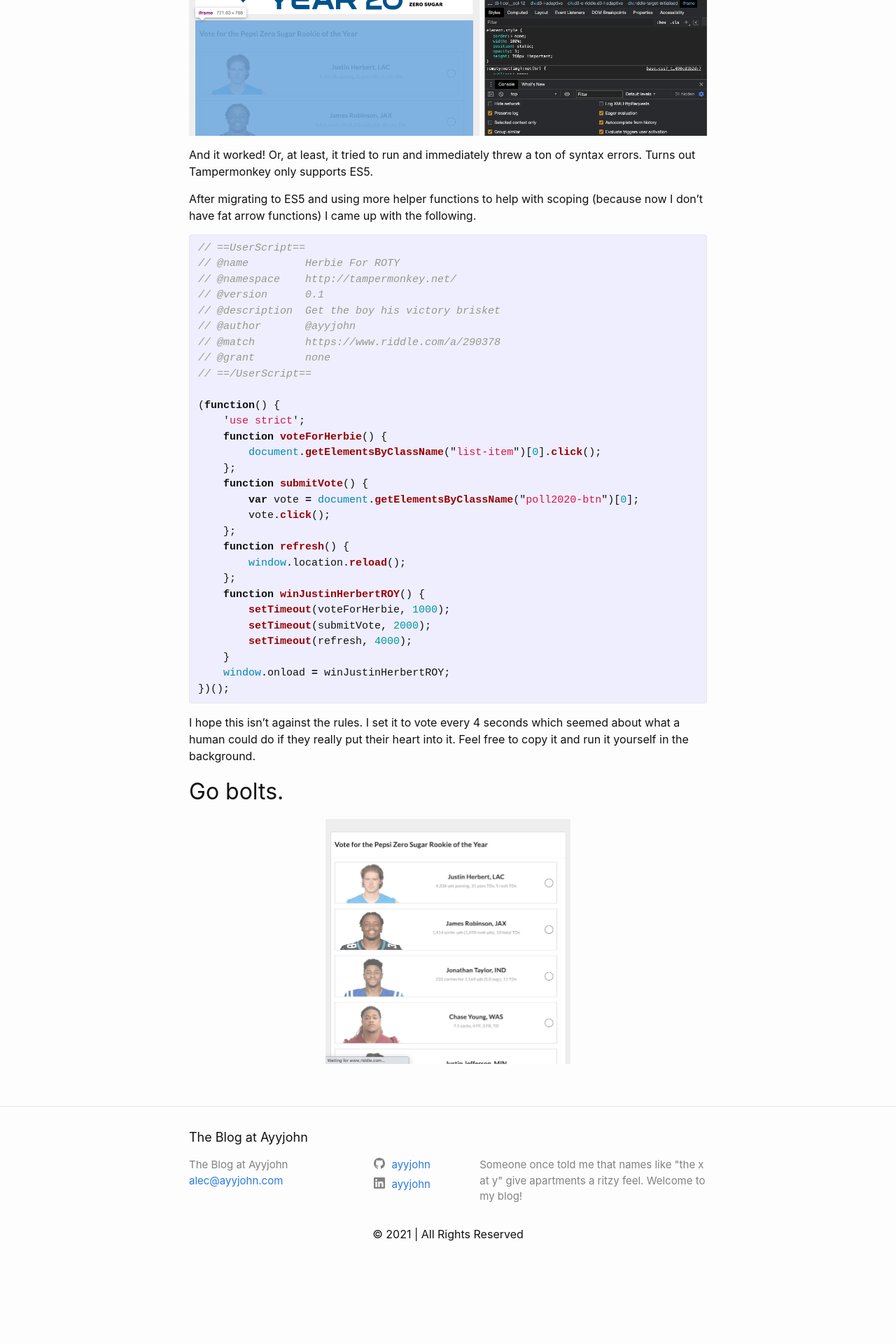
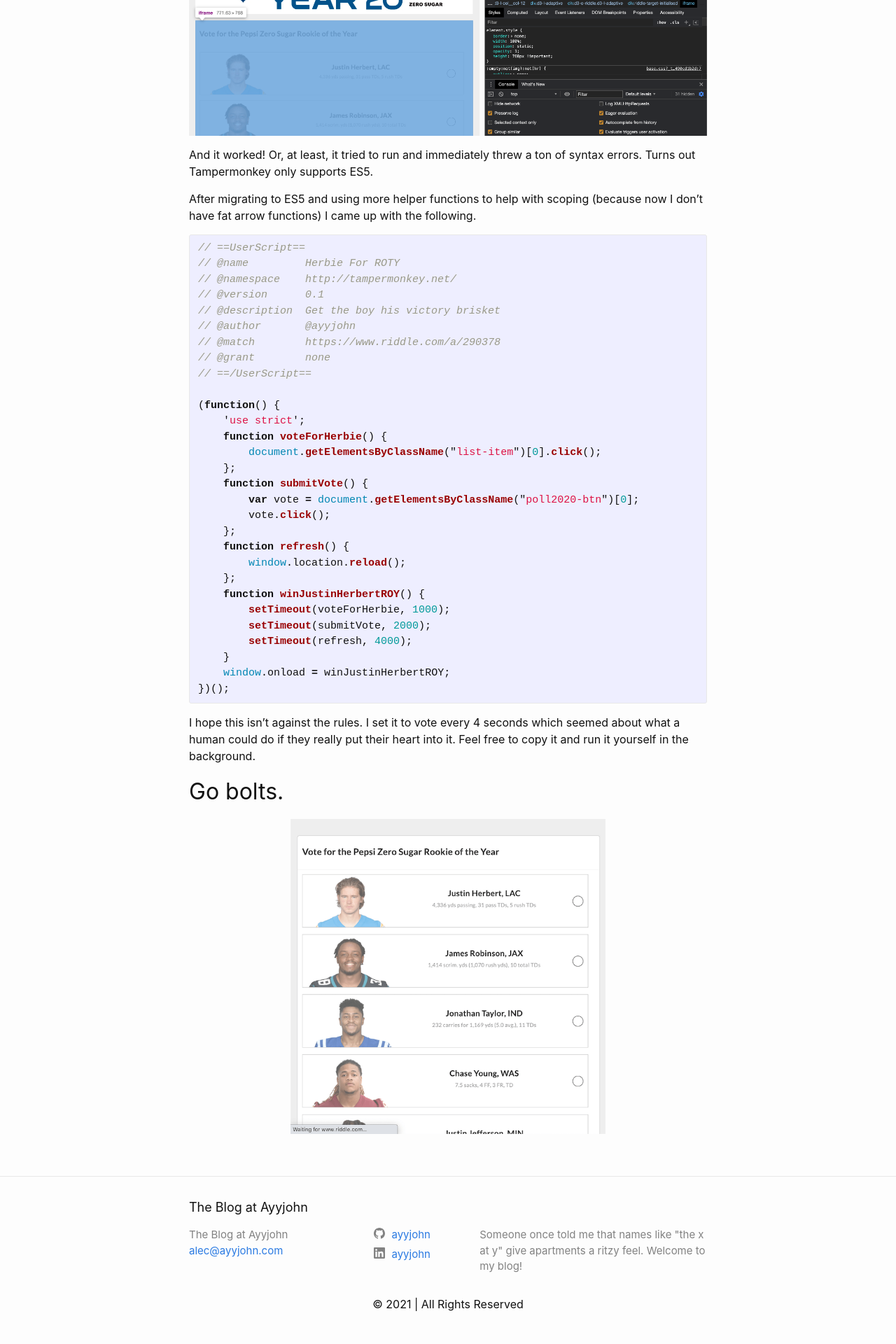
Before and after one commit to ayyjohn/ayyjohn.github.io, a Jekyll site: the page built from _posts/2021-01-11-herbie-for-roty.markdown, in a window 1280 px wide. Shown: the part 2710-4630 px from the top of the page at 70% size. Built offline with Jekyll 4.4.1, drawn with Linux system fonts in a browser that asks for light colours; before the commit the page ends 4530 px from its top, so only the background shows below that.

Commit message:
madke bottom gif bigger

```diff
--- a/_posts/2021-01-11-herbie-for-roty.markdown
+++ b/_posts/2021-01-11-herbie-for-roty.markdown
@@ -122,5 +122,5 @@ Feel free to copy it and run it yourself in the background.
 ## Go bolts.
 
 <p align="center">
-<img src='/assets/herbie_roty/vote_for_herbie.gif' class="herbie-vote-gif" width="350px" height="350px"/>
+<img src='/assets/herbie_roty/vote_for_herbie.gif' class="herbie-vote-gif" width="450px" height="450px"/>
 </p>
```
